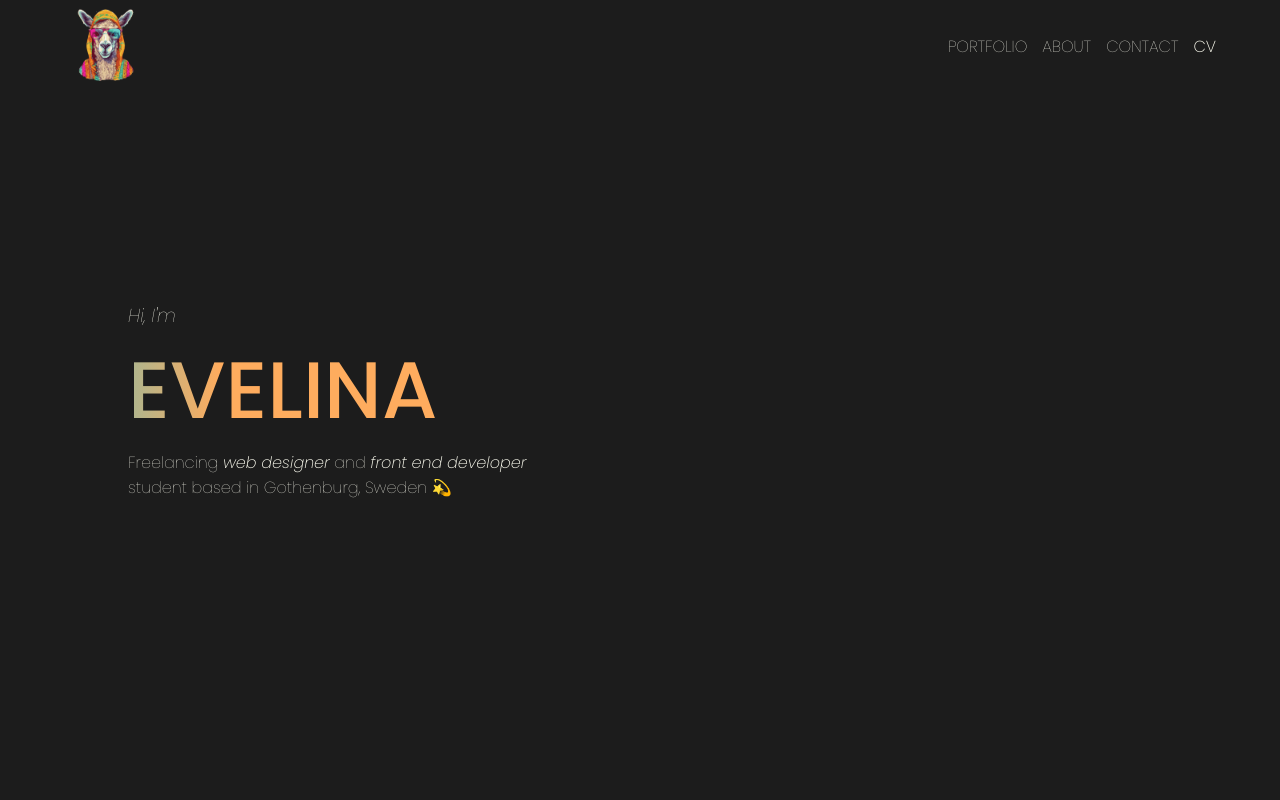
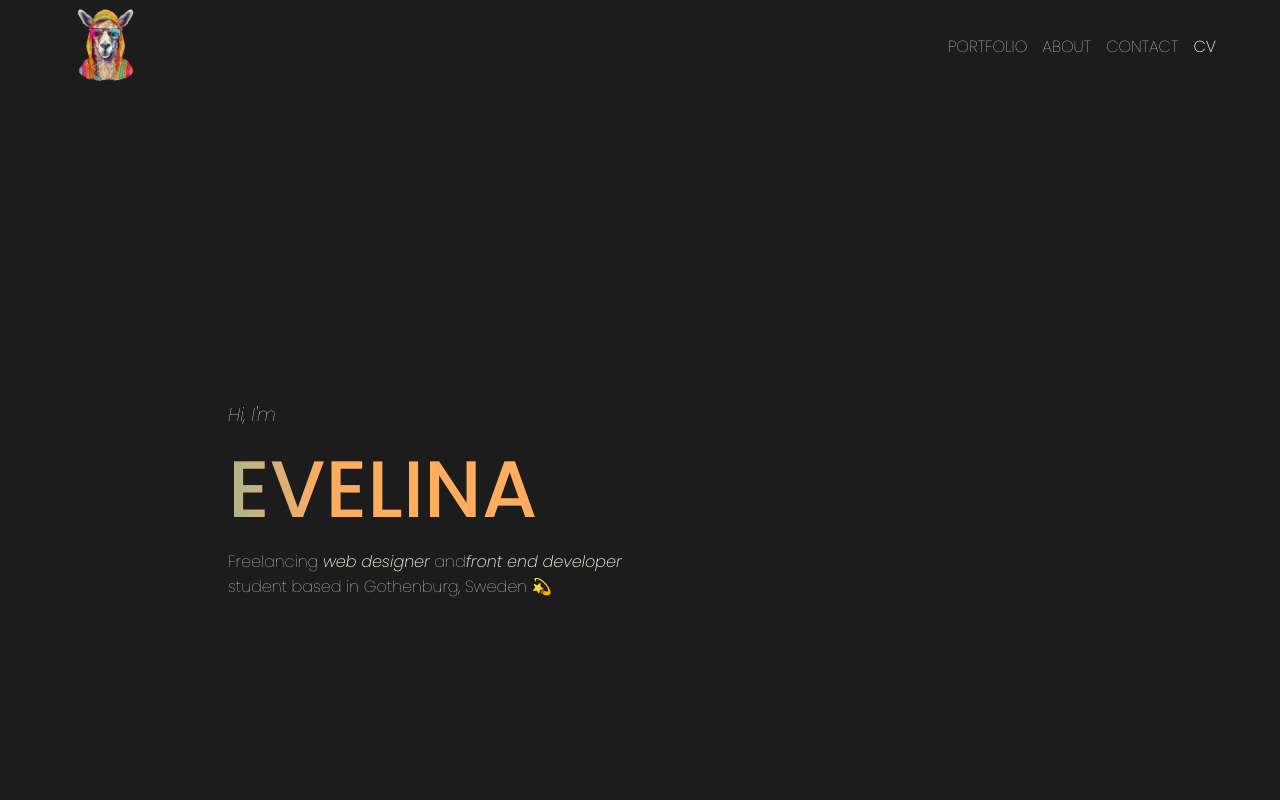
Before and after one commit to evelinanorlin/react_portfolio, a React (Vite) app in the folder portfolio/: page / in a window 1280 px wide. Shown: the top 800 px of the page. Built offline with nearby package versions, Linux system fonts and the light colour scheme.

Commit message:
added animation to hero

```diff
--- /dev/null
+++ b/portfolio/src/components/Hero.tsx
@@ -0,0 +1,33 @@
+import { useEffect } from "react";
+import {useAnimation, motion} from "framer-motion";
+import { useInView } from "react-intersection-observer";
+
+export default function Hero() {
+    const heroVariants = {
+      visible: { opacity: 1, x: 100, transition: { duration: 1 } },
+      hidden: { opacity: 0 }
+    };
+    const controls = useAnimation();
+    const [ref, inView] = useInView();
+
+    useEffect(() => {
+      if (inView) {
+        controls.start("visible");
+      }
+    }, [controls, inView]);
+
+    return (
+        <motion.div
+        ref={ref}
+        animate="visible"
+        initial="hidden"
+        variants={heroVariants}
+        className="square"
+      >
+            <h3 className='italic'>Hi, I'm</h3>
+            <h1>Evelina</h1>
+            <h4>Freelancing <span className="thin italic">web designer</span> and
+            <span className="thin italic">front end developer</span> student based in Gothenburg, Sweden 💫</h4>
+      </motion.div>
+    )
+}
--- a/portfolio/src/components/Home.tsx
+++ b/portfolio/src/components/Home.tsx
@@ -1,16 +1,13 @@
 import { Link } from "react-router-dom";
 import { Portfolio } from "./Portfolio";
 import Footer from "./Footer";
+import Hero from "./Hero";
 
 export default function Home() {
   return (
     <>
     <section className="home container">
-      <div>
-        <h3 className='italic'>Hi, I'm</h3>
-        <h1>Evelina</h1>
-        <h4>Freelancing <span className="thin italic">web designer</span> and <span className="thin italic">front end developer</span> student based in Gothenburg, Sweden 💫</h4>
-      </div>
+      <Hero />
     </section>
       <Portfolio />
       <section className='container home-messages'>
```
